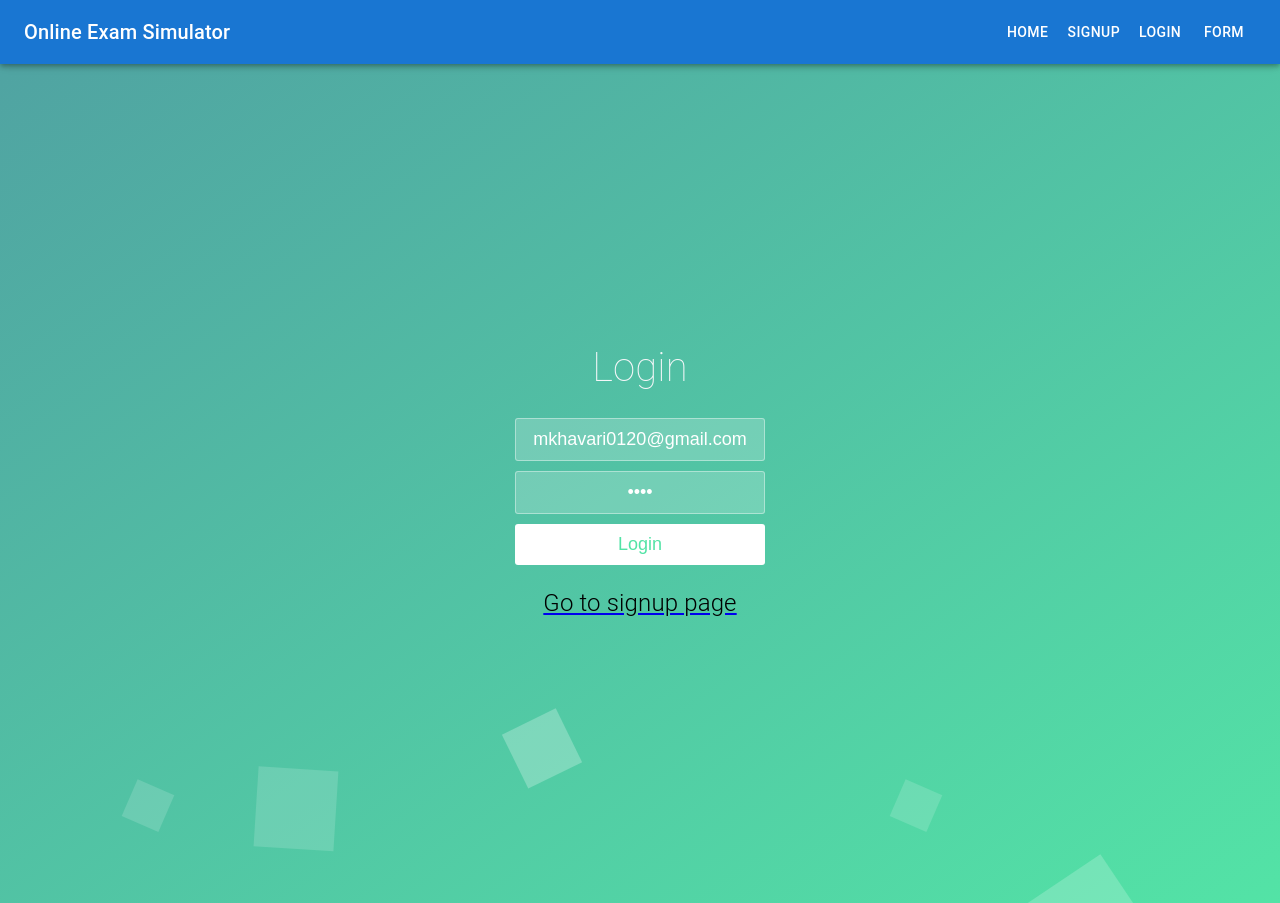
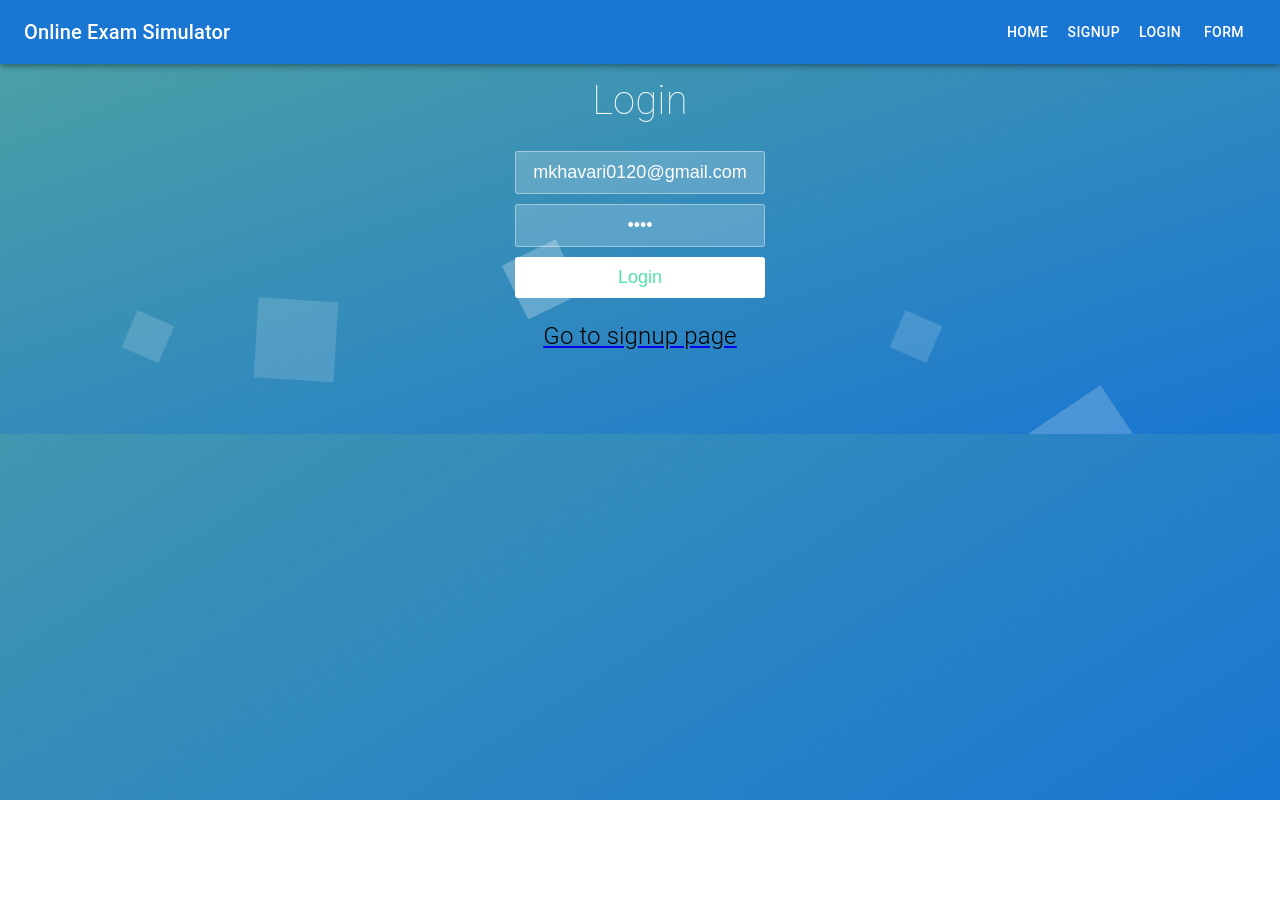
Before and after one commit to mkhavari01/online-exam-simulator, a React (Create React App) app in the folder client/: page /login in a window 1280 px wide. After the commit the page ends 800 px from the top, so only its background shows below. Built offline with nearby package versions, Linux system fonts and the light colour scheme.

Commit message:
update ui

```diff
--- a/client/src/App.css
+++ b/client/src/App.css
@@ -73,15 +73,15 @@ body :-ms-input-placeholder {
   font-weight: 300;
 }
 .wrapper {
-  background: #50a3a2;
-  background: linear-gradient(to bottom right,#50a3a2 0%,#53e3a6 100%);
-  position: absolute;
-  top: 65%;
-  left: 0;
-  width: 100%;
-  height: 106vh;
-  margin-top: -465px;
-  overflow: hidden;
+  background: #1976d2;
+    background: linear-gradient(to bottom right,#50a3a2 0%,#1976d2 100%);
+    position: absolute;
+    top: 57%;
+    left: 0;
+    width: 100%;
+    /* height: 106vh; */
+    margin-top: -465px;
+    overflow: hidden;
 }
 .wrapper.form-success .container h1 {
   transform: translateY(85px);
@@ -285,7 +285,7 @@ h1,h2,h3,h4,h5,h6,p,span,button{
   justify-content: center;
   align-items: center;
   height: 100%;
-  background-color: #121212;
+  /* background-color: #121212; */
 }
 .boxes-holder{
   color: #000;
@@ -298,6 +298,11 @@ h1,h2,h3,h4,h5,h6,p,span,button{
 
 html,body,#root{
   height: 100%;
+}
+
+#root{
+  background: linear-gradient(to bottom right,#50a3a2 0%,#1976d2 100%) !important;
+  overflow: hidden;
 }
 
 .shortAnswerholder{
```
Also changed, not shown: 1 other file (tests, documents, lock files or other folders).
